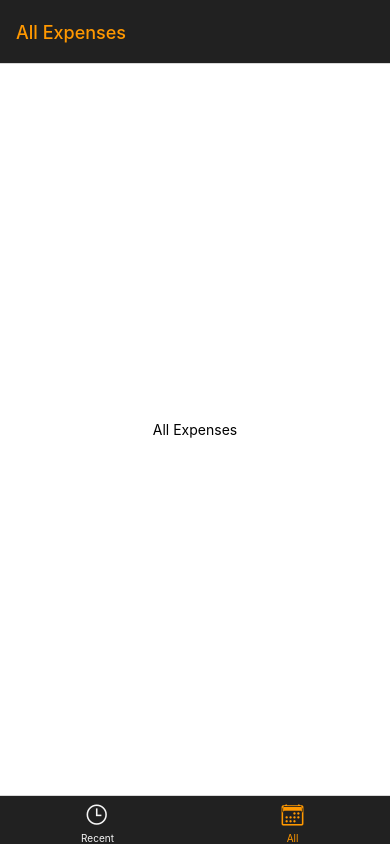
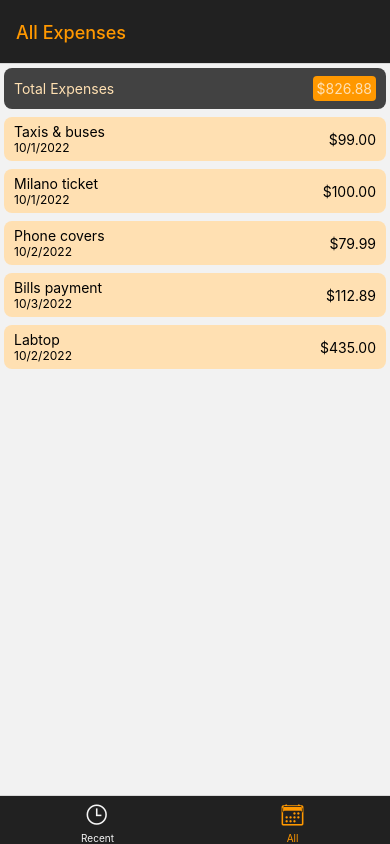
Before and after one commit to omarxs2/expense-app, a React Native app: screen /AllExpenses in a window 390 px wide. Built offline with nearby package versions, Linux system fonts and the light colour scheme.

Commit message:
Adding Expenses lists and summary

```diff
--- /dev/null
+++ b/components/expenses/ExpensesItem.js
@@ -0,0 +1,43 @@
+import { StyleSheet, Text, View, Pressable } from 'react-native';
+import { GlobalStyles } from '../../constants/style'
+
+
+
+function ExpensesItem({ itemData }) {
+    return (
+        <Pressable
+            android_ripple={{ color: '#817f7f' }}
+            style={({ pressed }) => pressed && styles.pressed}
+            onPress={() => { console.log('asd') }}>
+            <View style={styles.container}>
+                <View >
+                    <Text>{itemData.item.description}</Text>
+                    <Text style={styles.text} >{itemData.item.date.toLocaleDateString()}</Text>
+                </View>
+                <Text>${itemData.item.amount.toFixed(2)}</Text>
+            </View>
+        </Pressable>
+    )
+}
+
+export default ExpensesItem;
+
+const styles = StyleSheet.create({
+    container: {
+        flexDirection: 'row',
+        justifyContent: 'space-between',
+        alignItems: 'center',
+        backgroundColor: GlobalStyles.colors.secondary100,
+        margin: 4,
+        borderRadius: 8,
+        paddingHorizontal: 10,
+        paddingVertical: 6,
+    },
+    text: {
+        fontSize: 12
+    },
+    pressed: {
+        opacity: 0.5
+    },
+
+});
--- /dev/null
+++ b/components/expenses/ExpensesList.js
@@ -0,0 +1,33 @@
+import { StyleSheet, Text, View, FlatList, Pressable } from 'react-native';
+import { GlobalStyles } from '../../constants/style'
+import ExpensesItem from './ExpensesItem';
+
+const ItemData = (itemData) => {
+    return <ExpensesItem itemData={itemData} />
+}
+
+function ExpensesList({ expenses }) {
+    return <FlatList data={expenses} renderItem={ItemData} keyExtractor={(item) => item.id} />
+}
+
+export default ExpensesList;
+
+const styles = StyleSheet.create({
+    container: {
+        flexDirection: 'row',
+        justifyContent: 'space-between',
+        alignItems: 'center',
+        backgroundColor: GlobalStyles.colors.secondary100,
+        margin: 4,
+        borderRadius: 8,
+        paddingHorizontal: 10,
+        paddingVertical: 6,
+    },
+    text: {
+        fontSize: 12
+    },
+    pressed: {
+        opacity: 0.5
+    },
+
+});
--- a/components/expenses/ExpensesOutput.js
+++ b/components/expenses/ExpensesOutput.js
@@ -0,0 +1,20 @@
+import { StyleSheet, Text, View, FlatList } from 'react-native';
+import ExpensesList from './ExpensesList';
+import ExpensesSummary from './ExpensesSummary';
+
+function ExpensesOutput({ expenses,period }) {
+    return (
+        <View style={styles.container}>
+            <ExpensesSummary expenses={expenses} period={period} />
+            <ExpensesList expenses={expenses} />
+        </View>
+    );
+}
+
+export default ExpensesOutput;
+
+const styles = StyleSheet.create({
+    container: {
+        flex:1
+    },
+});
--- /dev/null
+++ b/components/expenses/ExpensesSummary.js
@@ -0,0 +1,44 @@
+import { StyleSheet, Text, View, FlatList } from 'react-native';
+import { GlobalStyles } from '../../constants/style'
+
+function ExpensesSummary({ expenses, period }) {
+    const expensesSum = expenses.reduce((sum, exspense) => {
+        return sum + exspense.amount
+    }, 0);
+
+    return (
+        <View style={styles.container}>
+            <Text style={styles.text}>{period} Expenses </Text>
+            <View style={styles.textBack}>
+            <Text style={styles.text}>${expensesSum.toFixed(2)}</Text>
+
+            </View>
+        </View>
+
+    );
+}
+
+export default ExpensesSummary;
+
+const styles = StyleSheet.create({
+    container: {
+        flexDirection: 'row',
+        backgroundColor: GlobalStyles.colors.primary800,
+        alignItems: 'center',
+        justifyContent: 'space-between',
+        paddingHorizontal: 10,
+        paddingVertical: 8,
+        borderRadius: 8,
+        margin: 4,
+
+    },
+    text: {
+        color: GlobalStyles.colors.secondary100,
+    },
+    textBack: {
+        backgroundColor: GlobalStyles.colors.secondary500,
+        padding:4,
+        borderRadius:4
+
+    }
+});
--- a/screens/AllExpenses.js
+++ b/screens/AllExpenses.js
@@ -1,22 +1,29 @@
 import { StatusBar } from 'expo-status-bar';
 import { StyleSheet, Text, View } from 'react-native';
+import ExpensesOutput from '../components/expenses/ExpensesOutput';
 
 function AllExpenses(props) {
+  let expenses = [
+    { id: 'e1', description: 'Taxis & buses', date: new Date('2022/10/01'), amount: 99 },
+    { id: 'e2', description: 'Milano ticket', date: new Date('2022/10/01'), amount: 100 },
+    { id: 'e3', description: 'Phone covers', date: new Date('2022/10/02'), amount: 79.99 },
+    { id: 'e4', description: 'Bills payment', date: new Date('2022/10/03'), amount: 112.89 },
+    { id: 'e5', description: 'Labtop', date: new Date('2022/10/02'), amount: 435 },
+
+  ]
+
+
   return (
     <View style={styles.container}>
-      <Text>All Expenses</Text>
-      <StatusBar style="auto" />
+      <ExpensesOutput expenses={expenses} period={'Total'} />
     </View>
   );
 }
 
-export default  AllExpenses;
+export default AllExpenses;
 
 const styles = StyleSheet.create({
   container: {
     flex: 1,
-    backgroundColor: '#fff',
-    alignItems: 'center',
-    justifyContent: 'center',
   },
 });
--- a/screens/ManageExpenses.js
+++ b/screens/ManageExpenses.js
@@ -5,7 +5,6 @@ function ManageExpenses(props) {
   return (
     <View style={styles.container}>
       <Text>Manage Expenses</Text>
-      <StatusBar style="auto" />
     </View>
   );
 }
--- a/screens/RecentExpenses.js
+++ b/screens/RecentExpenses.js
@@ -1,11 +1,19 @@
 import { StatusBar } from 'expo-status-bar';
 import { StyleSheet, Text, View } from 'react-native';
+import ExpensesOutput from '../components/expenses/ExpensesOutput';
 
 function RecentExpenses(props) {
+
+  let expenses = [
+    { id: 'e1', description: 'Taxis & buses', date: new Date('2022/10/01'), amount: 99 },
+    { id: 'e2', description: 'Milano ticket', date: new Date('2022/10/01'), amount: 100 },
+
+  ]
+
+
   return (
     <View style={styles.container}>
-      <Text>Recent Expenses</Text>
-      <StatusBar style="auto" />
+      <ExpensesOutput expenses={expenses} period={'Last 7 Days'} />
     </View>
   );
 }
@@ -15,8 +23,6 @@ export default  RecentExpenses;
 const styles = StyleSheet.create({
   container: {
     flex: 1,
-    backgroundColor: '#fff',
-    alignItems: 'center',
-    justifyContent: 'center',
+
   },
 });
```
